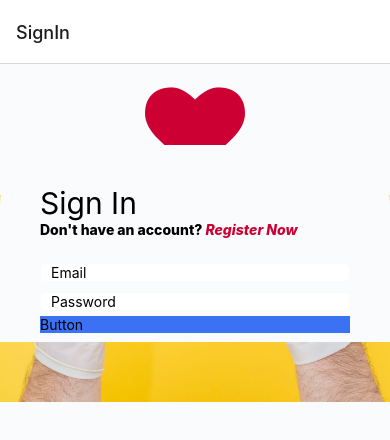
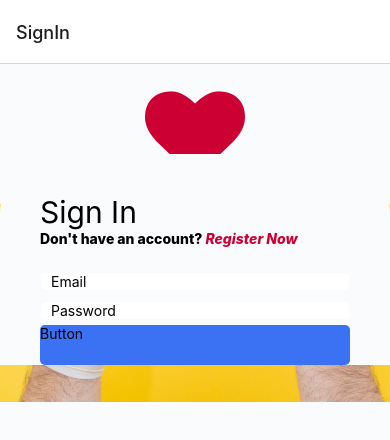
Before and after one commit to Scrubbyjay/cs491, a React Native app: screen /SignIn in a window 390 px wide. Shown: the top 440 px of the page. Built offline with nearby package versions, Linux system fonts and the light colour scheme.

Commit message:
button changes

```diff
--- a/src/components/CustomButton/CustomButton.js
+++ b/src/components/CustomButton/CustomButton.js
@@ -11,7 +11,9 @@ const CustomButton = () => {
 
 const styles = StyleSheet.create({
     container: {
-        backgroundColor: '#3b71f3'
+        backgroundColor: '#3b71f3',
+        borderRadius: 5,
+        height: 40,
     },
     text: {}
 })
```
